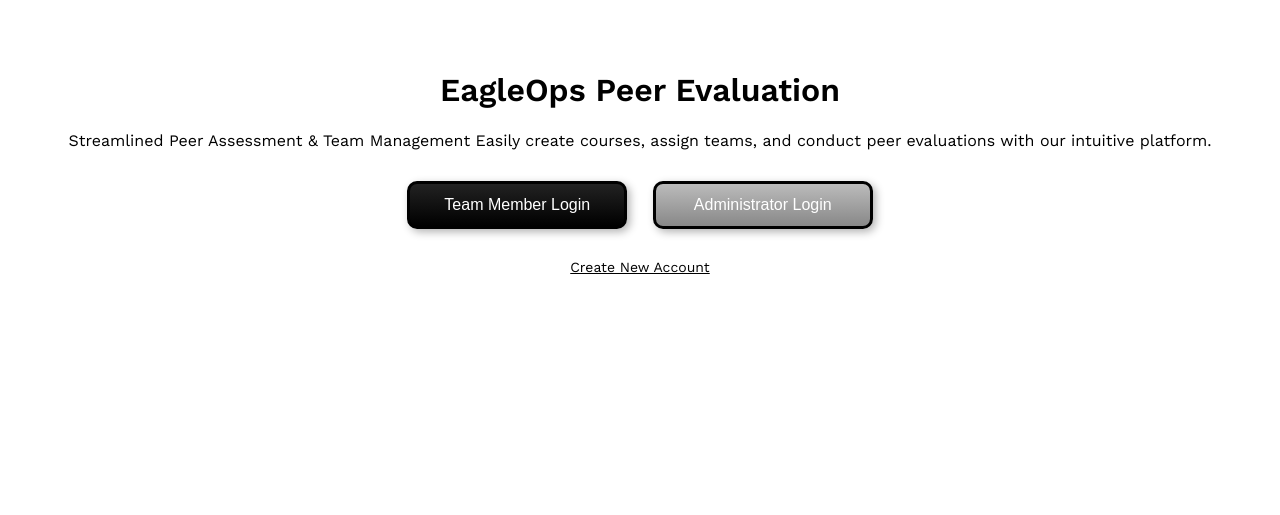
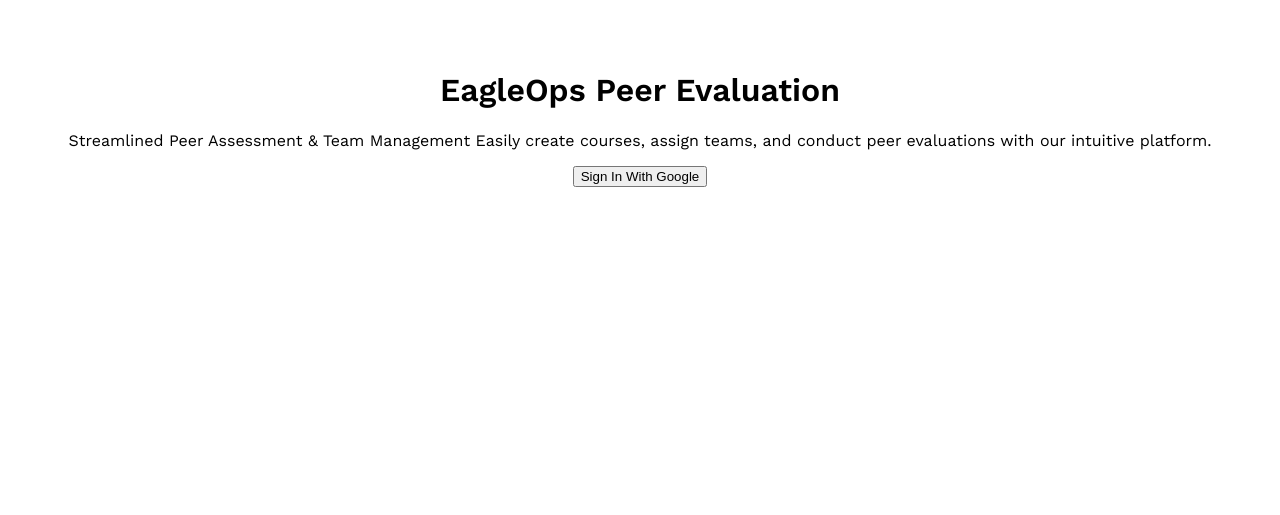
Before and after one commit to CSCI3364-Fall2025/BugBusters, a Django app: page / in a window 1280 px wide. Shown: the part 60-575 px from the top of the page. Run offline with Django 5.2, Linux system fonts and the light colour scheme.

Commit message:
login button switch

```diff
--- a/EagleOps_Peer_Eval/static/css/styles.css
+++ b/EagleOps_Peer_Eval/static/css/styles.css
@@ -15,7 +15,7 @@ html, body {
 }
 
 
-.student-button, .admin-button {
+.action-button, .admin-button {
     padding: 12px 18px;
     margin: 15px 10px;
     border: 3px solid black;
@@ -28,7 +28,7 @@ html, body {
     box-shadow: 3px 3px 8px rgba(0, 0, 0, 0.3);
 }
 
-.student-button {
+.action-button {
     background: linear-gradient(to bottom, #222, #000);
     color: white;
 }
@@ -38,7 +38,7 @@ html, body {
     color: white;
 }
 
-.student-button:hover, .admin-button:hover {
+.action-button:hover, .admin-button:hover {
     opacity: 0.9;
     box-shadow: 5px 5px 12px rgba(0, 0, 0, 0.5);
 }
--- a/EagleOps_Peer_Eval/templates/home.html
+++ b/EagleOps_Peer_Eval/templates/home.html
@@ -7,7 +7,5 @@
     <p>Streamlined Peer Assessment & Team Management
         Easily create courses, assign teams, and conduct peer evaluations with our intuitive platform.</p>
 
-    <a href='/accounts/google/login/'><button class="student-button">Team Member Login</button></a>
-    <a href="{% url 'admin_login' %}"><button class="admin-button">Administrator Login</button></a>
-    <a href="{% url 'create_account' %}" class="underline-link">Create New Account</a>
+    <a href='/accounts/google/login/'><button class="student-button">Sign In With Google</button></a>
 {% endblock %}
```
